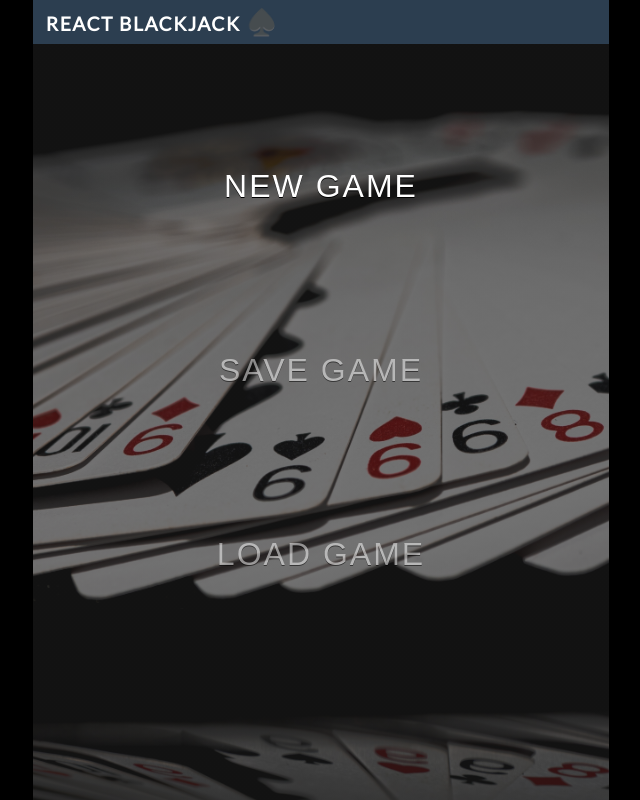
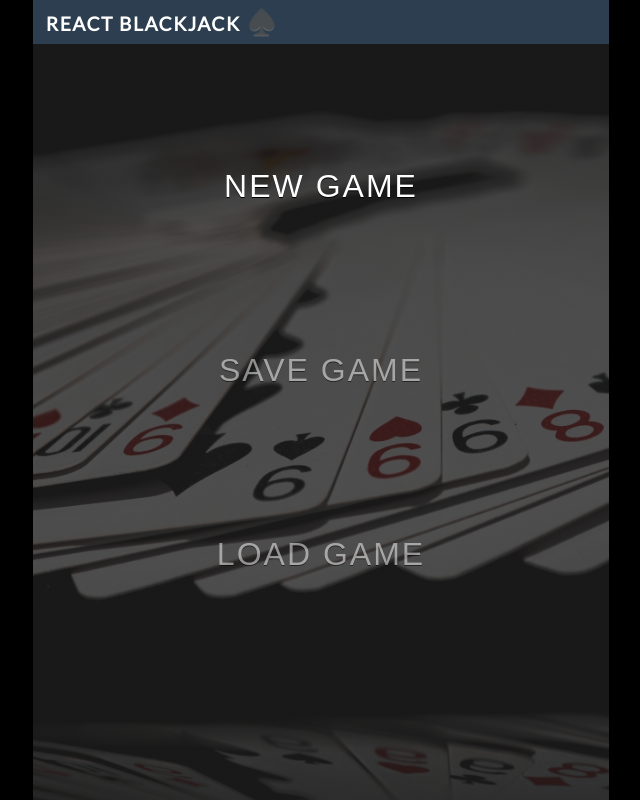
Before and after one commit to poftadeh/react-blackjack, a React (Create React App) app: page / in a window 1280 px wide. Shown: the whole page, without its empty margins (319-959 px from the left). Built offline with nearby package versions, Linux system fonts and the light colour scheme.

Commit message:
feat: add difficulty levels

```diff
--- a/src/components/GameMenu/index.tsx
+++ b/src/components/GameMenu/index.tsx
@@ -1,4 +1,4 @@
-import React from 'react';
+import React, { useState } from 'react';
 import { connect } from 'react-redux';
 import { MenuWrapper, MenuButton } from './style';
 import {
@@ -29,11 +29,17 @@ const GameMenu: React.FC<Props> = ({
   isMenuVisible,
   activePlayer,
 }) => {
+  const [isNewGameSelected, setIsNewGameSelected] = useState(false);
+
+  const newGame = (startingChips) => {
+    startGame([{ name: 'PlayerOne', startingChips }]);
+  };
+
   return (
     <MenuWrapper>
-      <MenuButton
-        onClick={() => startGame([{ name: 'foo', startingChips: 5000 }])}
-      >
+      {!isNewGameSelected ? (
+        <>
+          <MenuButton onClick={() => setIsNewGameSelected(true)}>
             New Game
           </MenuButton>
           <MenuButton
@@ -54,6 +60,16 @@ const GameMenu: React.FC<Props> = ({
           >
             Load Game
           </MenuButton>
+        </>
+      ) : (
+        <>
+          <MenuButton onClick={() => newGame(10000)}>
+            Novice ($10000)
+          </MenuButton>
+          <MenuButton onClick={() => newGame(5000)}>Normal ($5000)</MenuButton>
+          <MenuButton onClick={() => newGame(1000)}>Expert ($1000)</MenuButton>
+        </>
+      )}
     </MenuWrapper>
   );
 };
--- a/src/components/GameMenu/style.ts
+++ b/src/components/GameMenu/style.ts
@@ -10,8 +10,8 @@ export const MenuWrapper = styled.div`
   padding: 3rem;
   background-image: linear-gradient(
       to bottom,
-      rgba(33, 33, 33, 0.55),
-      rgba(33, 33, 33, 0.55)
+      rgba(33, 33, 33, 0.75),
+      rgba(33, 33, 33, 0.75)
     ),
     url(${CardBg});
   background-repeat: no-repeat;
@@ -27,6 +27,7 @@ export const MenuButton = styled.button`
   letter-spacing: 2px;
   background-color: transparent;
   border: 3px solid transparent;
+  outline: none;
   font-size: 2.5rem;
   font-weight: 500;
   padding: 1.5rem;
```
Lines whose indentation alone changed are shown as unchanged.
